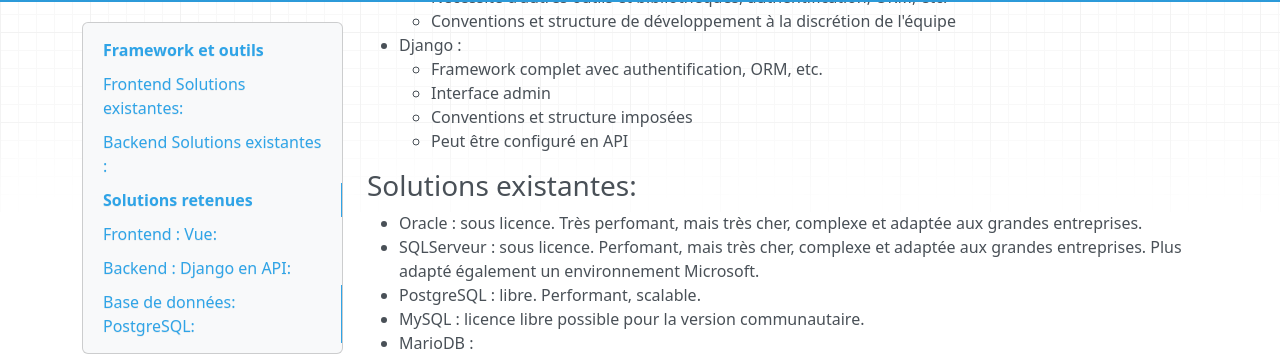
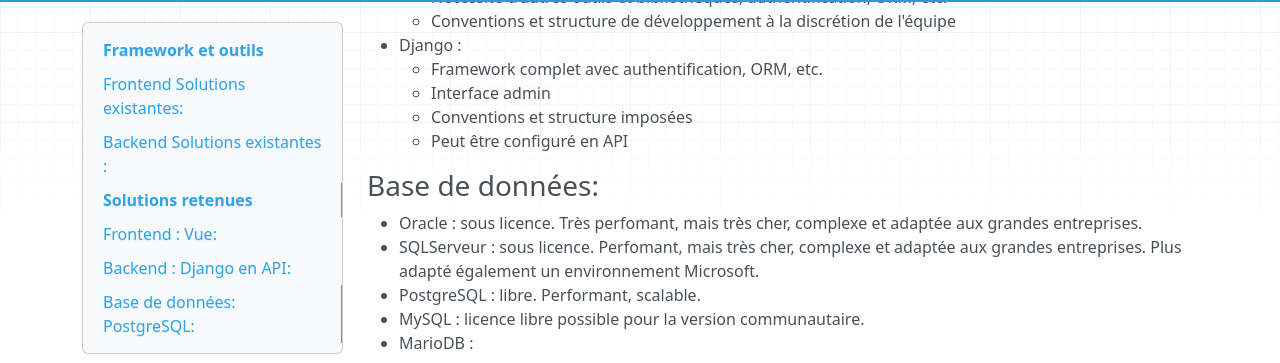
Before and after one commit to KMBCL/P3_specifications, an MkDocs documentation site: the page built from docs/frameworks.md, in a window 1280 px wide and 900 px high, scrolled down 708 px. Shown: the part 94-457 px from the top of the window. Built offline with MkDocs 1.6.1, drawn with Linux system fonts in a browser that asks for light colours; nearby versions of some CDN libraries.

Commit message:
- wrong title

```diff
--- a/docs/frameworks.md
+++ b/docs/frameworks.md
@@ -33,7 +33,7 @@
     - Peut être configuré en API
 
 
-### Solutions existantes:
+### Base de données:
 - Oracle : sous licence. Très perfomant, mais très cher, complexe et adaptée aux grandes entreprises.
 - SQLServeur : sous licence. Perfomant, mais très cher, complexe et adaptée aux grandes entreprises. Plus adapté également un environnement Microsoft.
 - PostgreSQL : libre. Performant, scalable.
```
